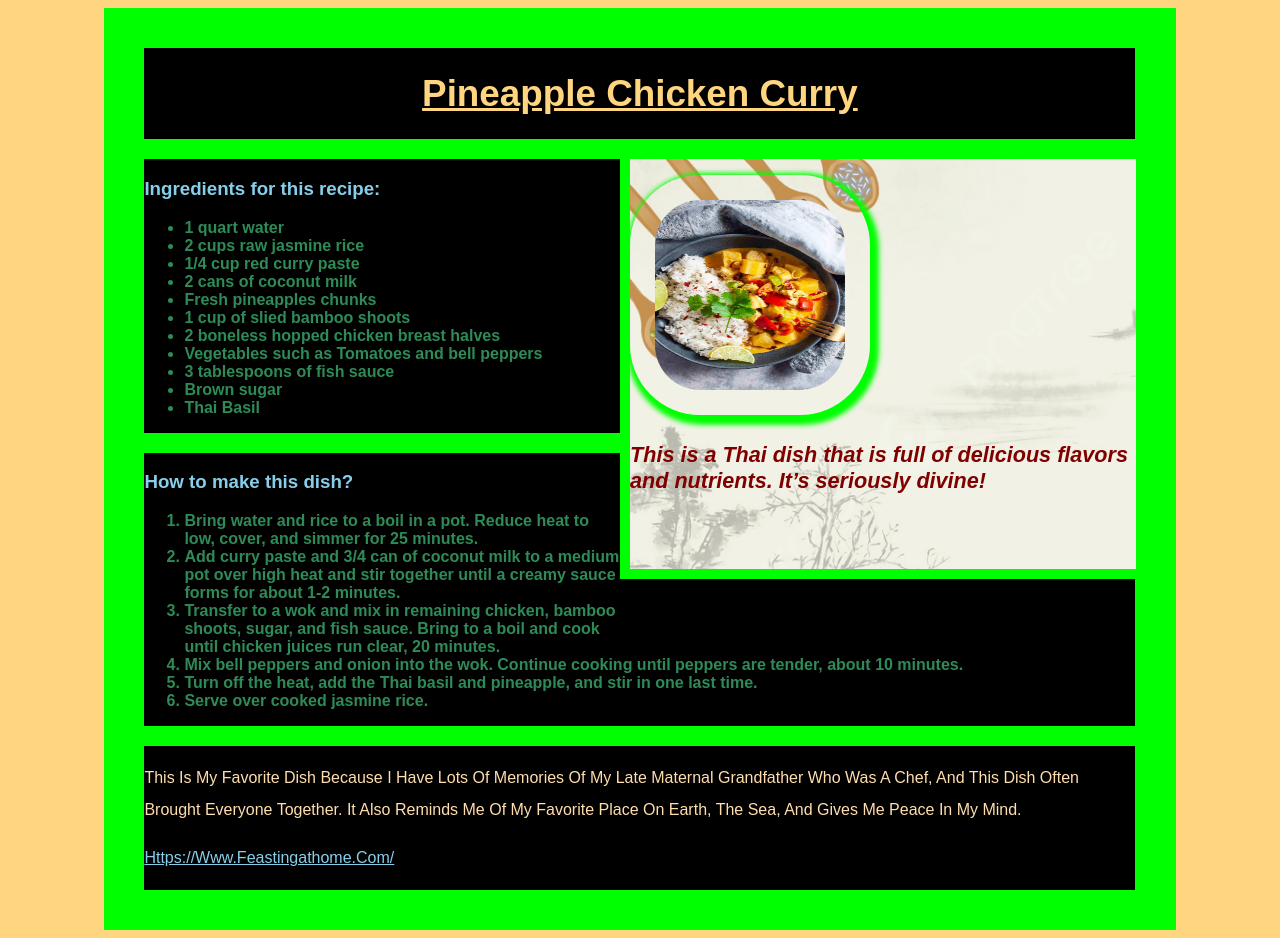
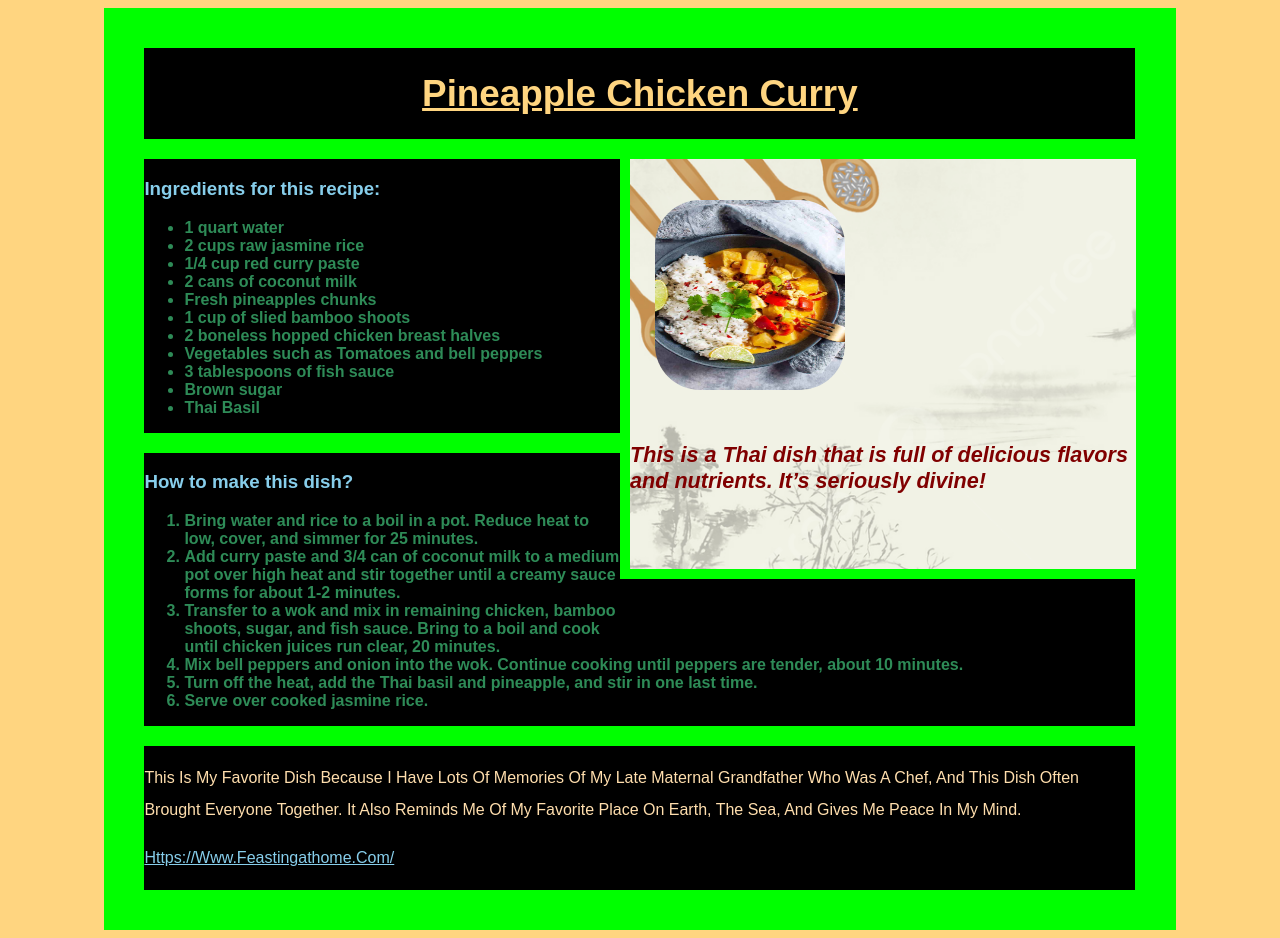
Before and after one commit to Itzekta/whoami, a plain HTML site: page lab06/index.html in a window 1280 px wide. Drawn offline with Linux system fonts and the light colour scheme; a web font is replaced by a local one.

Commit message:
Update recipe.css

```diff
--- a/lab06/recipe.css
+++ b/lab06/recipe.css
@@ -95,7 +95,7 @@ img {
     border-radius: 70px;
     height: 190px;
     width: 190px;
-    box-shadow: 3px 4px 5px 6px #00FF00;
+    flex: wrap;
 }
 a {
   color: skyblue;
```
